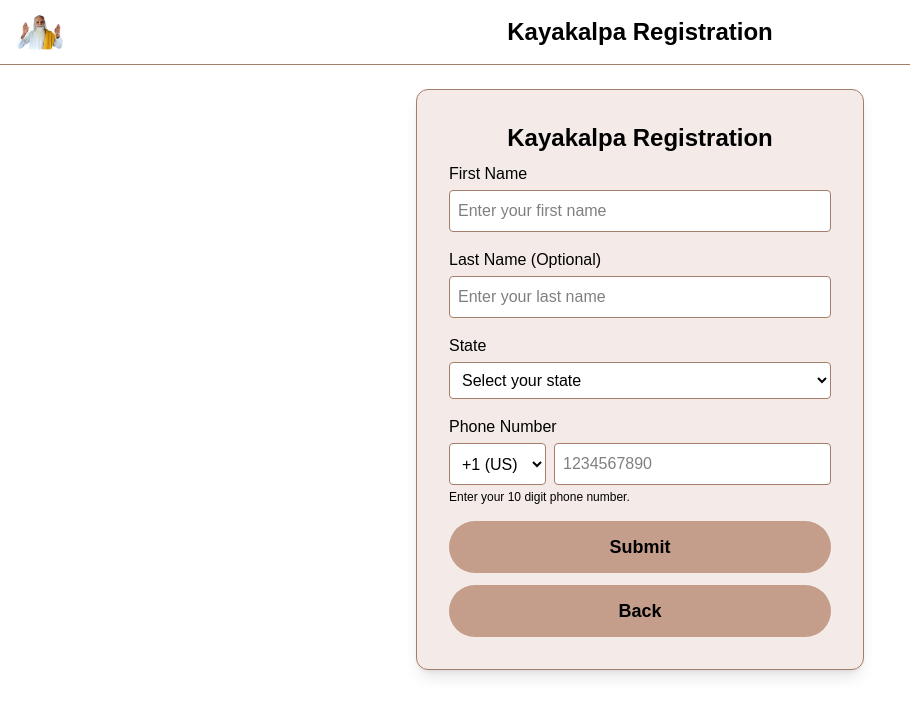
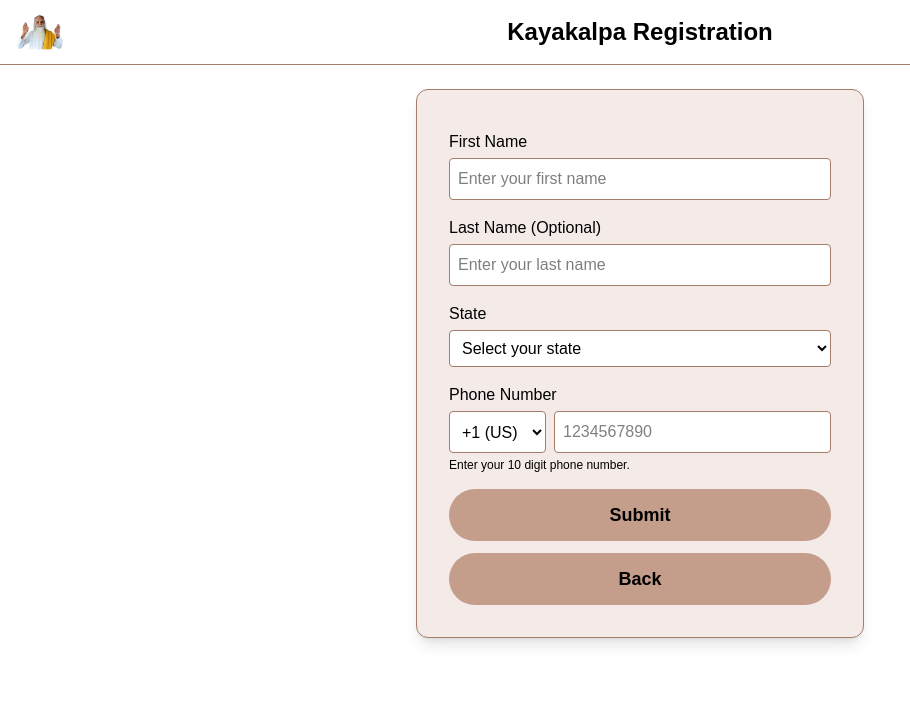
Before and after one commit to Itz-Viggy/Yoga-Registration, a Next.js app: page /register in a window 1280 px wide. Shown: the top 716 px of the page, without its empty margins (0-910 px from the left). Built offline with nearby package versions, Linux system fonts and the light colour scheme.

Commit message:
Remove reduntant title

```diff
--- a/src/app/register/page.tsx
+++ b/src/app/register/page.tsx
@@ -80,7 +80,7 @@ export default function RegisterPage() {
           style={{ backgroundColor: "#f4ebe8", borderColor: "#a57d6b" }}
         >
           <h2 className="text-2xl font-bold text-black text-center mb-2">
-            Kayakalpa Registration
+
           </h2>
 
           {/* First Name */}
```
